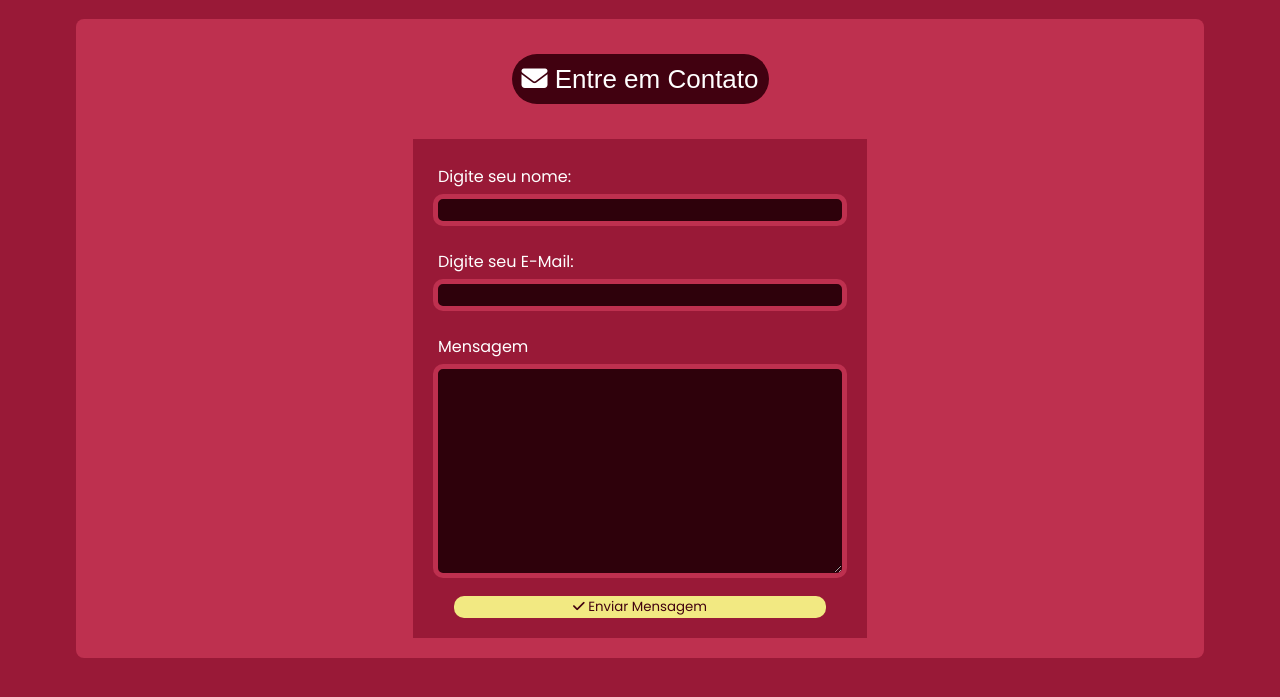
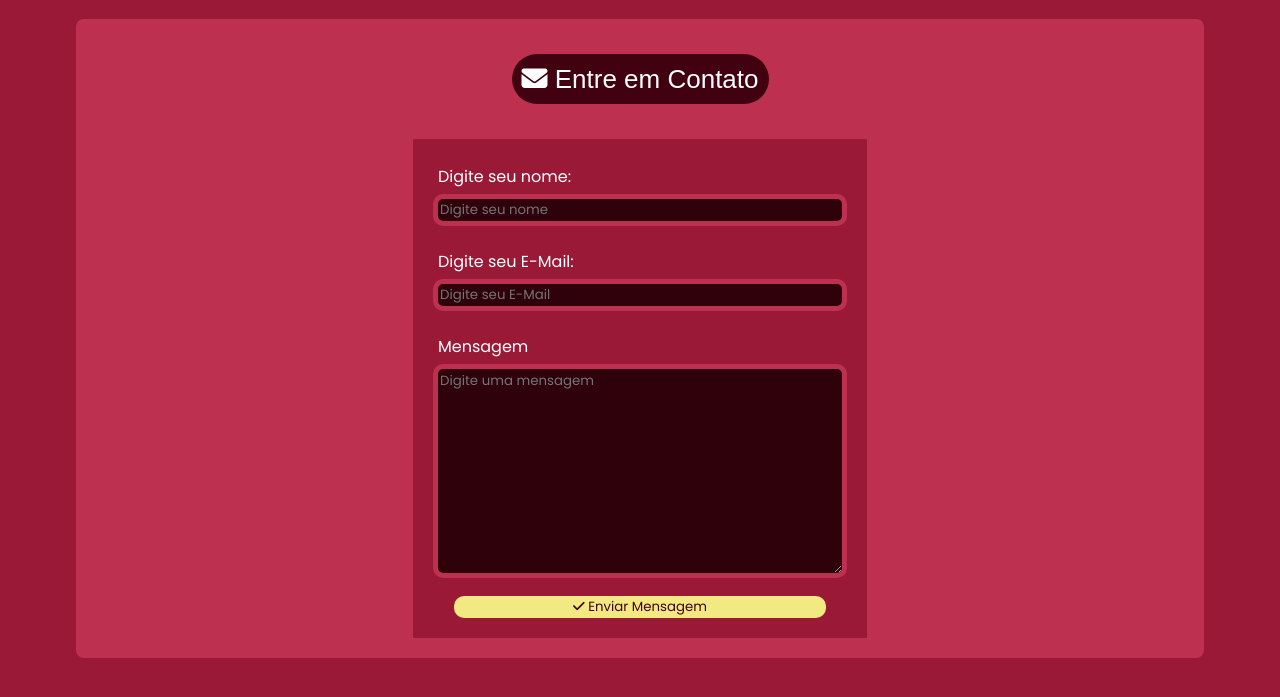
Before and after one commit to arthurpelitoo/site_golfofmadness, a plain HTML site: page contato.html in a window 1280 px wide. Shown: the part 71-768 px from the top of the page. Drawn offline with Linux system fonts and the light colour scheme; a web font is replaced by a local one.

Commit message:
arrumei a pagina de contato aparentemente

```diff
--- a/contato.html
+++ b/contato.html
@@ -57,14 +57,14 @@
                 </h1>
                 <form action="https://formsubmit.co/golfofmadnesscontact@gmail.com" name="formContato" class="formBox" method="post">
                     <label for="nome" class="labelForm">Digite seu nome:</label>
-                    <input type="text" name="nome" id="nome" class="textBox" required>
+                    <input type="text" name="nome" id="nome" class="textBox" placeholder="Digite seu nome" required>
                     <br>
                     <label for="email" class="labelForm" >Digite seu E-Mail:</label>
-                    <input type="hidden" name="_next" value="http://127.0.0.1:5501/contato.html">
-                    <input type="text" name="email" id="email" class="textBox" required>
+                    <input type="hidden" name="_next" value="https://arthurpelitoo.github.io/site_golfofmadness/contato.html">
+                    <input type="text" name="email" id="email" class="textBox" placeholder="Digite seu E-Mail" required>
                     <br>
                     <label for="mensagem" class="labelForm">Mensagem</label>
-                    <textarea class="textAreaBox" name="mensagem" id="mensagem" rows="10" required></textarea>
+                    <textarea class="textAreaBox" name="mensagem" id="mensagem" rows="10" placeholder="Digite uma mensagem" required></textarea>
                     <br>
                     <button class="btn" type="submit">
                         <i class="fas fa-check"></i>
```
